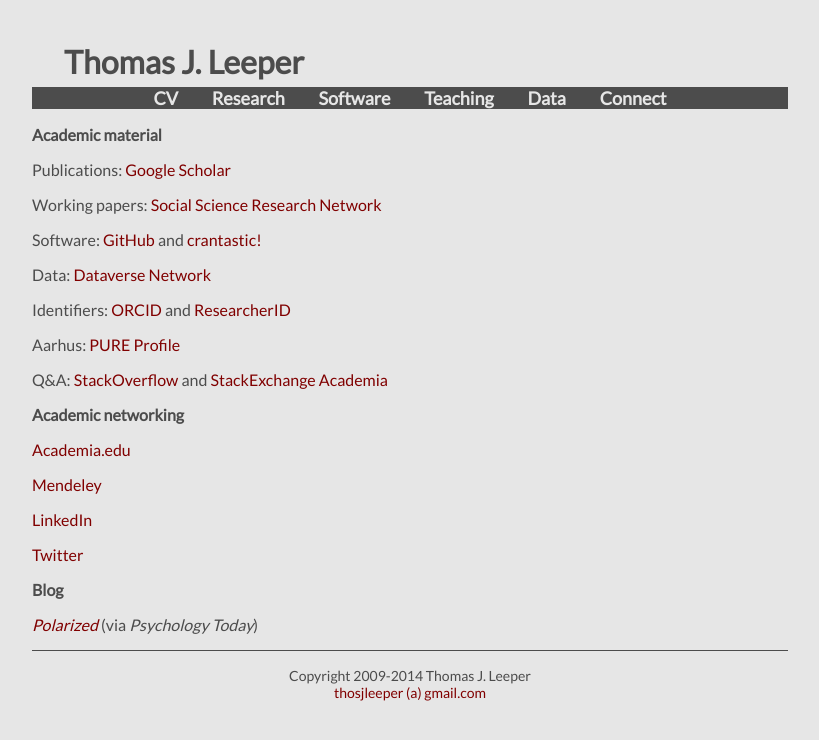
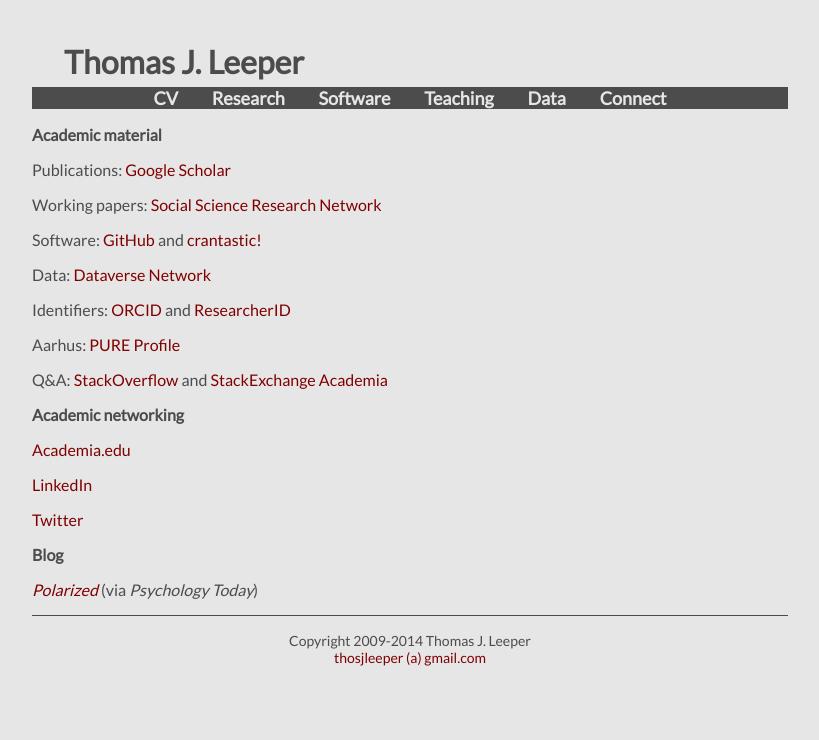
Before and after one commit to leeper/leeper.github.io, a Jekyll site: the page built from contact.md, in a window 1280 px wide. Shown: the top 740 px of the page, without its empty margins (230-1049 px from the left). Built offline with Jekyll 4.4.1, drawn with Linux system fonts in a browser that asks for light colours; Markdown is read by kramdown in place of the engine named in the settings.

Commit message:
remove mendeley link

```diff
--- a/contact.md
+++ b/contact.md
@@ -22,7 +22,7 @@
 ### Academic networking ###
 [Academia.edu](http://au.academia.edu/ThomasLeeper)
 
-[Mendeley](http://www.mendeley.com/profiles/thomas-leeper/)
+<!--[Mendeley](http://www.mendeley.com/profiles/thomas-leeper/)-->
 
 [LinkedIn](http://www.linkedin.com/in/thomasjleeper)
 
```
